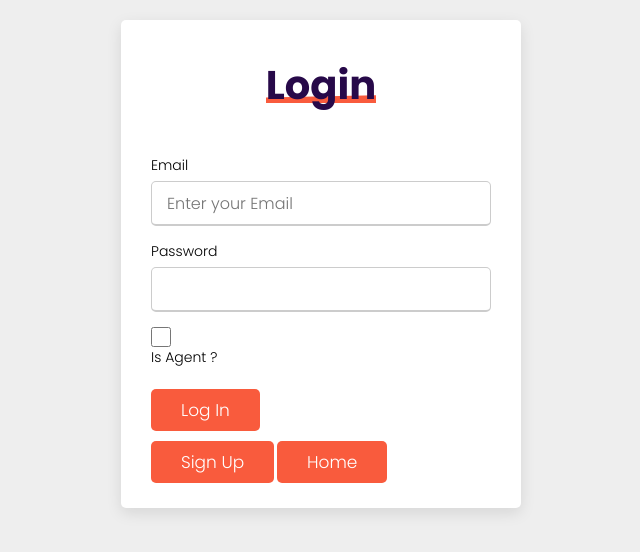
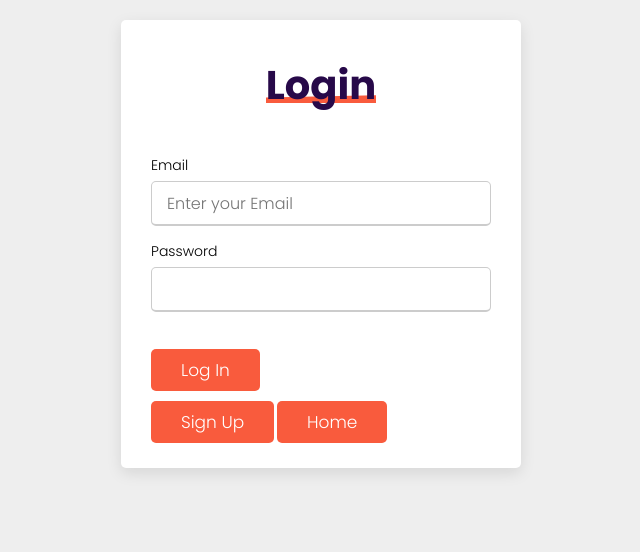
Before and after one commit to yashbhanderi/mytravelloo, a React (Create React App) app: page /login in a window 1280 px wide. Shown: the top 552 px of the page, without its empty margins (319-959 px from the left). Built offline with nearby package versions, Linux system fonts and the light colour scheme; no server answers.

Commit message:
update my_trips

```diff
--- a/src/components/tripdetails.js
+++ b/src/components/tripdetails.js
@@ -59,6 +59,7 @@ const Tripdetails = (props) => {
     let handleSubmit = () => {
         if (!authState.isAuth) {
             alert("Please Login First !!!");
+            return;
         }
         if (
             nameData.name === "" ||
--- a/src/context/crud.js
+++ b/src/context/crud.js
@@ -281,11 +281,13 @@ export const CRUD = ({ children }) => {
     };
 
     const get_trips = () => {
-        let user_id = JSON.parse(localStorage.getItem("token"))["id"];
-
         dispatch({
             type: "FETCH_TRIPS_REQUEST",
         });
+
+        let user_id = authState.isAuth ? JSON.parse(localStorage.getItem("token"))["id"] : null;
+
+        user_id &&
             axios
                 .post(baseURL + "get-trips/", {
                     customer_id: user_id,
--- a/src/css/style.css
+++ b/src/css/style.css
@@ -131,6 +131,7 @@ a {
     top: 0px;
     left: 0px;
     margin: 10px;
+    z-index: 1000;
 }
 
 /***************************************** header  **************************************************/
--- a/src/views/auth/login.js
+++ b/src/views/auth/login.js
@@ -9,7 +9,6 @@ const baseURL = "https://mytravelloo-backend.herokuapp.com/api/v1/";
 const initialState = {
     email: "",
     password: "",
-    isAgent: false,
     error: null,
     loading: false,
 };
@@ -47,7 +46,6 @@ const Login = () => {
             .post(baseURL + "login/", {
                 email: data.email,
                 password: data.password,
-                isAgent: data.isAgent,
             })
             .then((res) => {
                 setData({
@@ -110,16 +108,6 @@ const Login = () => {
                                             onChange={handleInputChange}
                                         />
                                     </div>
-                                    <input
-                                        type="checkbox"
-                                        name="isagent"
-                                        className="checkbox"
-                                        value="xyz"
-                                        onChange={(e) =>
-                                            setData({ ...data, isAgent: e.target.checked })
-                                        }
-                                    />
-                                    <span className="checkbox">Is Agent ?</span>
                                 </div>
                                 <div className="input-box">
                                     <button
```
Lines whose indentation alone changed are shown as unchanged.
